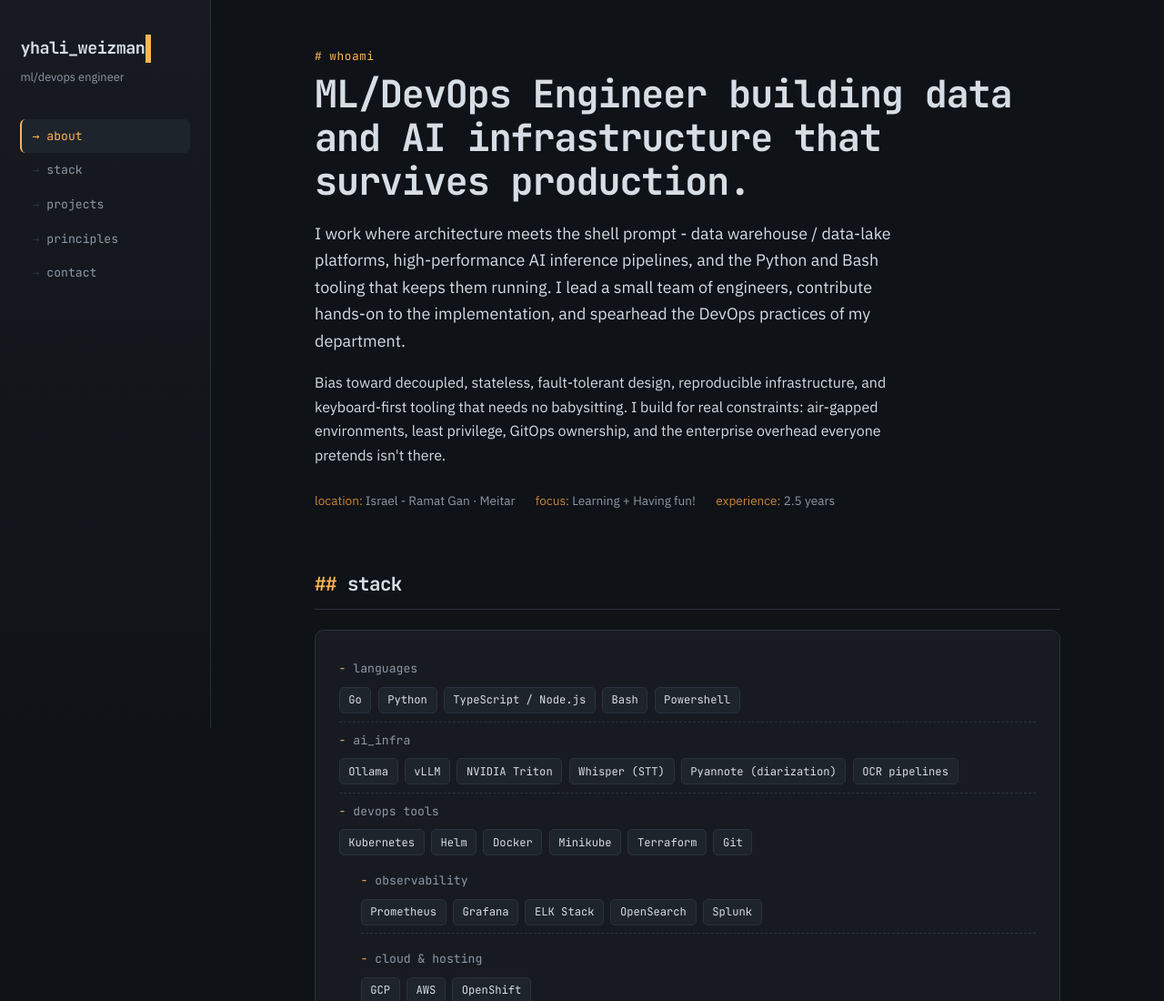
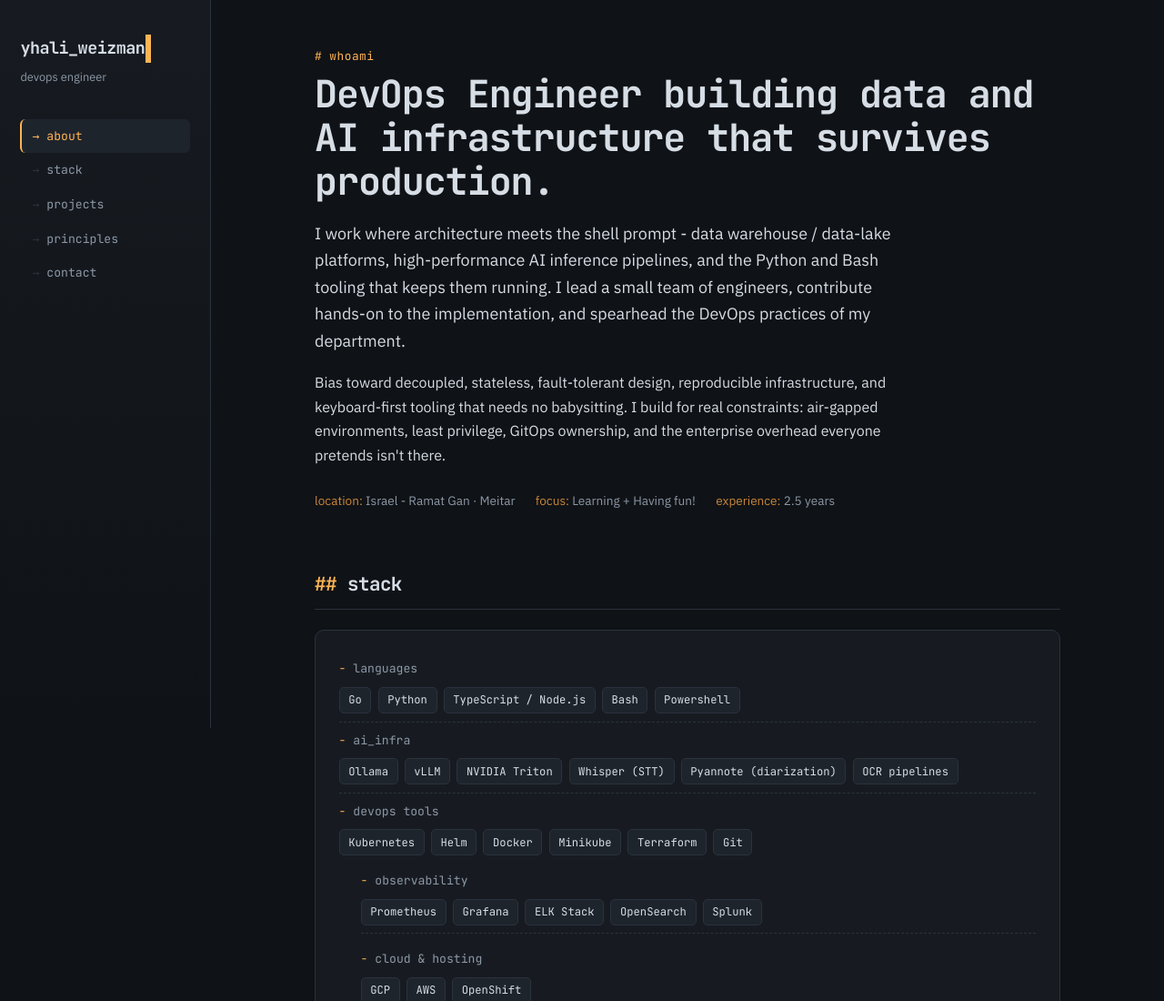
Before and after one commit to YhaliWaizman/resume, a plain HTML site: page resume.html in a window 1280 px wide. Shown: the top 1100 px of the page at 91% size. Drawn offline with Linux system fonts and the light colour scheme.

Commit message:
Reframe resume title from ML/DevOps to DevOps-centric
Co-authored-by: Copilot <223556219+Copilot@users.noreply.github.com>

```diff
--- a/resume.html
+++ b/resume.html
@@ -4,9 +4,9 @@
 <head>
   <meta charset="UTF-8">
   <meta name="viewport" content="width=device-width, initial-scale=1.0">
-  <title>Yhali Weizman - ML/DevOps Engineer</title>
+  <title>Yhali Weizman - DevOps Engineer</title>
   <meta name="description"
-    content="ML/DevOps Engineer building data and AI infrastructure that survives production. Data warehouse/data-lake platforms, AI inference pipelines, and DevOps tooling.">
+    content="DevOps Engineer building data and AI infrastructure that survives production. Data warehouse/data-lake platforms, AI inference pipelines, and DevOps tooling.">
   <link rel="preconnect" href="https://fonts.googleapis.com">
   <link rel="preconnect" href="https://fonts.gstatic.com" crossorigin>
   <link
@@ -519,7 +519,7 @@
     <nav aria-label="Section navigation">
       <div class="brand">
         <div class="name">yhali_weizman<span class="cursor" aria-hidden="true">_</span></div>
-        <div class="role">ml/devops engineer</div>
+        <div class="role">devops engineer</div>
       </div>
       <ul>
         <li><a href="#about">about</a></li>
@@ -534,7 +534,7 @@
       <!-- ABOUT -->
       <section id="about" aria-labelledby="about-h">
         <span class="kicker"># whoami</span>
-        <h1 id="about-h"> ML/DevOps Engineer building data and AI infrastructure that survives
+        <h1 id="about-h"> DevOps Engineer building data and AI infrastructure that survives
           production.</h1>
         <p class="lede">
           I work where architecture meets the shell prompt - data warehouse / data-lake platforms,
```
